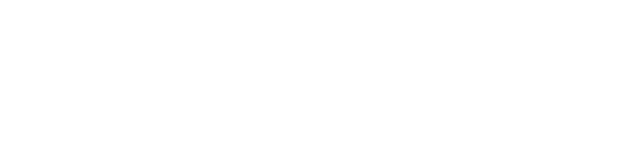
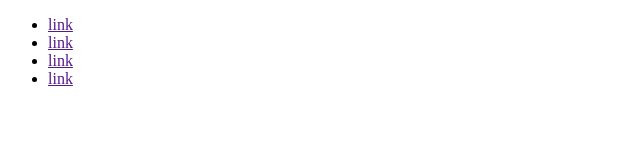
Before and after one commit to lbadocha87/common-repo, a plain HTML site: page index.html in a window 1280 px wide. Shown: the whole page, without its empty margins (0-640 px from the left). Drawn offline with Linux system fonts and the light colour scheme.

Commit message:
dodanie nawigacji

```diff
--- a/index.html
+++ b/index.html
@@ -1,11 +1,21 @@
 <!DOCTYPE html>
 <html lang="en">
+
 <head>
     <meta charset="UTF-8">
     <meta name="viewport" content="width=device-width, initial-scale=1.0">
     <title>Document</title>
 </head>
+
 <body>
+    <nav>
+        <ul>
+            <li><a href="">link</a></li>
+            <li><a href="">link</a></li>
+            <li><a href="">link</a></li>
+            <li><a href="">link</a></li>
+        </ul>
+    </nav>
+</body>
 
-</body>
 </html>
```
